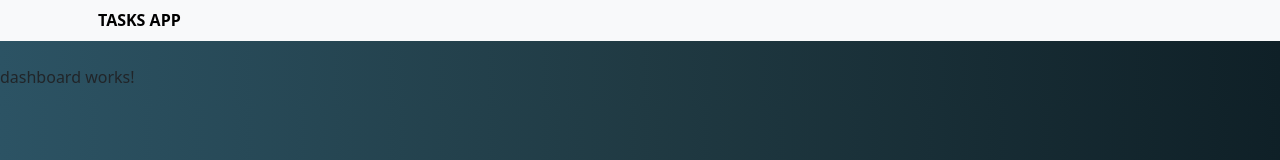
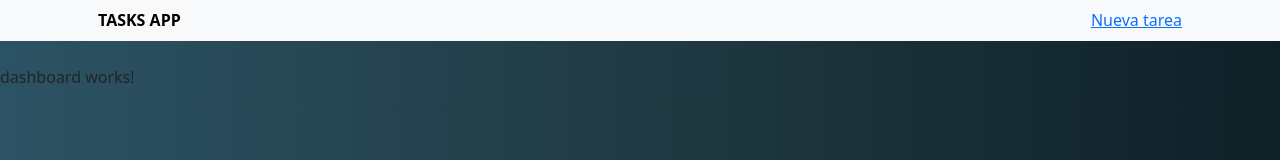
Before and after one commit to JorgeC0d3/Proyecto_Jorge, an Angular app in the folder frontend/: page / in a window 1280 px wide. Shown: the top 160 px of the page. Built offline with nearby package versions, Linux system fonts and the light colour scheme.

Commit message:
Update nav-bar.component.html

```diff
--- a/frontend/src/app/nav-bar/nav-bar.component.html
+++ b/frontend/src/app/nav-bar/nav-bar.component.html
@@ -3,6 +3,9 @@
 
         <a routerLink="/" class="d-flex mx-3 link">TASKS APP</a>
 
+        <div class="d-flex justify-content-center algin-items-center">
+            <a routerLink="/new-task" class="mx-3 link-component">Nueva tarea</a>
+        </div>
+
     </div>
-
 </div>
```
